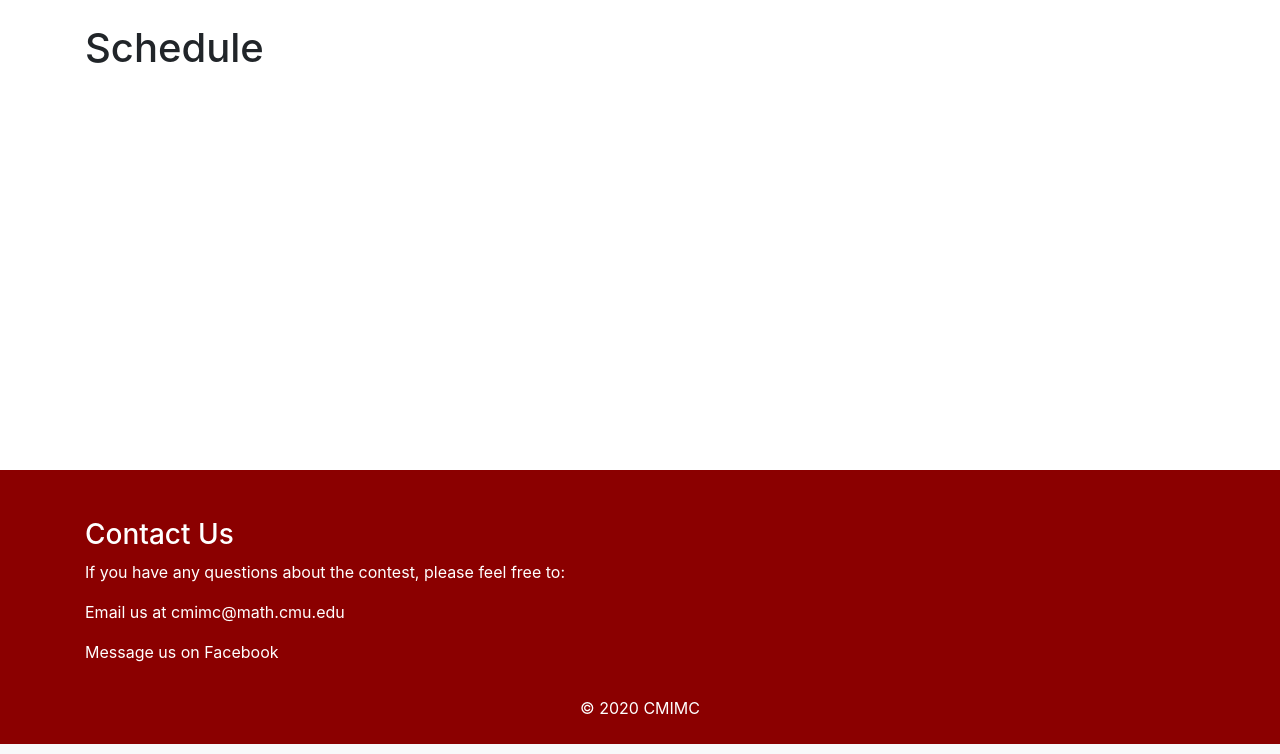
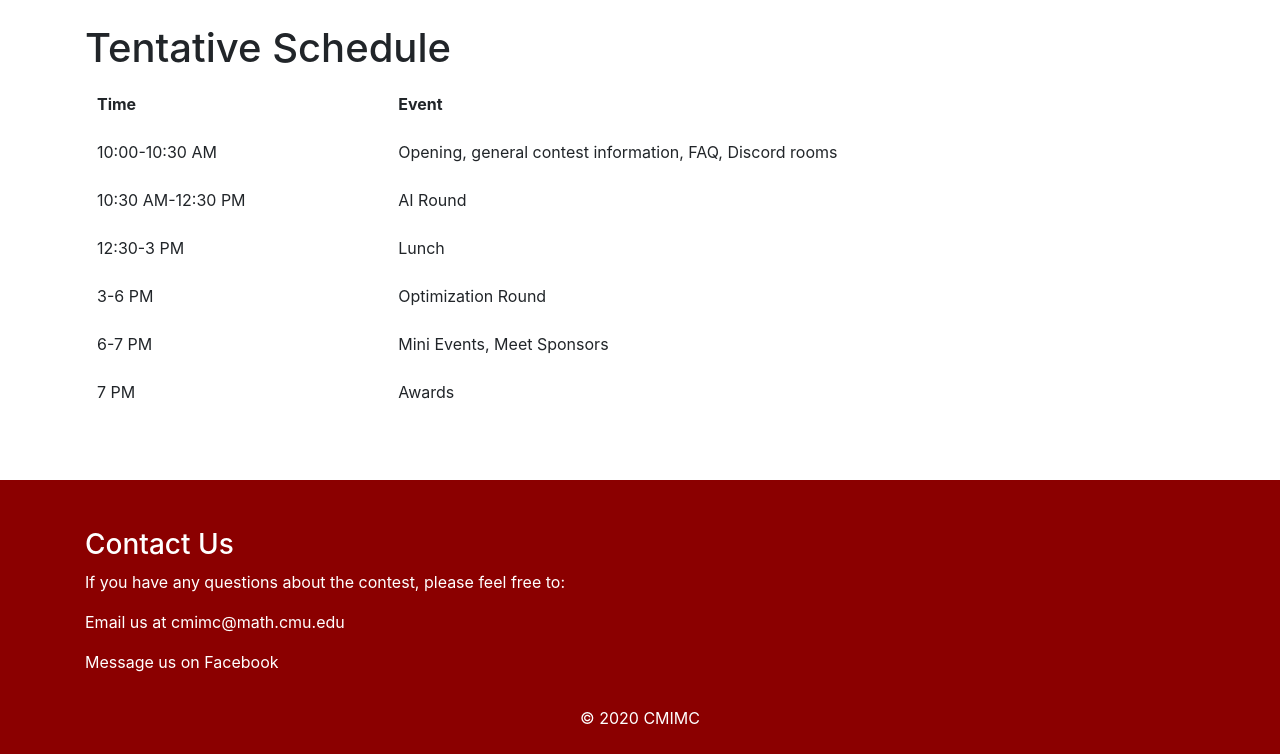
Before and after one commit to pshen24/cmimc-online, a Django app: page /schedule in a window 1280 px wide. Shown: the part 56-810 px from the top of the page. Run offline with Django 3.2, Linux system fonts and the light colour scheme; parts of the project's set-up code (start-up, migrations or seed data) failed here and were passed over; some libraries are stand-ins or nearby versions.

Commit message:
Added 2-column tentative schedule table

```diff
--- a/templates/schedule.html
+++ b/templates/schedule.html
@@ -2,6 +2,40 @@
 
 {% block content %}
 <div>
-    <h1>Schedule</h1>
+    <h1>Tentative Schedule</h1>
+    <table class="table table-borderless table-hover">
+        <thead>
+          <tr>
+            <th>Time</th>
+            <th>Event</th>
+          </tr>
+        </thead>
+        <tbody>
+          <tr>
+            <td>10:00-10:30 AM</td>
+            <td>Opening, general contest information, FAQ, Discord rooms</td>
+          </tr>
+          <tr>
+            <td>10:30 AM-12:30 PM</td>
+            <td>AI Round</td>
+          </tr>
+          <tr>
+            <td>12:30-3 PM</td>
+            <td>Lunch</td>
+          </tr>
+          <tr>
+            <td>3-6 PM</td>
+            <td>Optimization Round</td>
+          </tr>
+          <tr>
+            <td>6-7 PM</td>
+            <td>Mini Events, Meet Sponsors</td>
+          </tr>
+          <tr>
+            <td>7 PM</td>
+            <td>Awards</td>
+          </tr>
+        </tbody>
+      </table>
 </div>
 {% endblock %}
```
